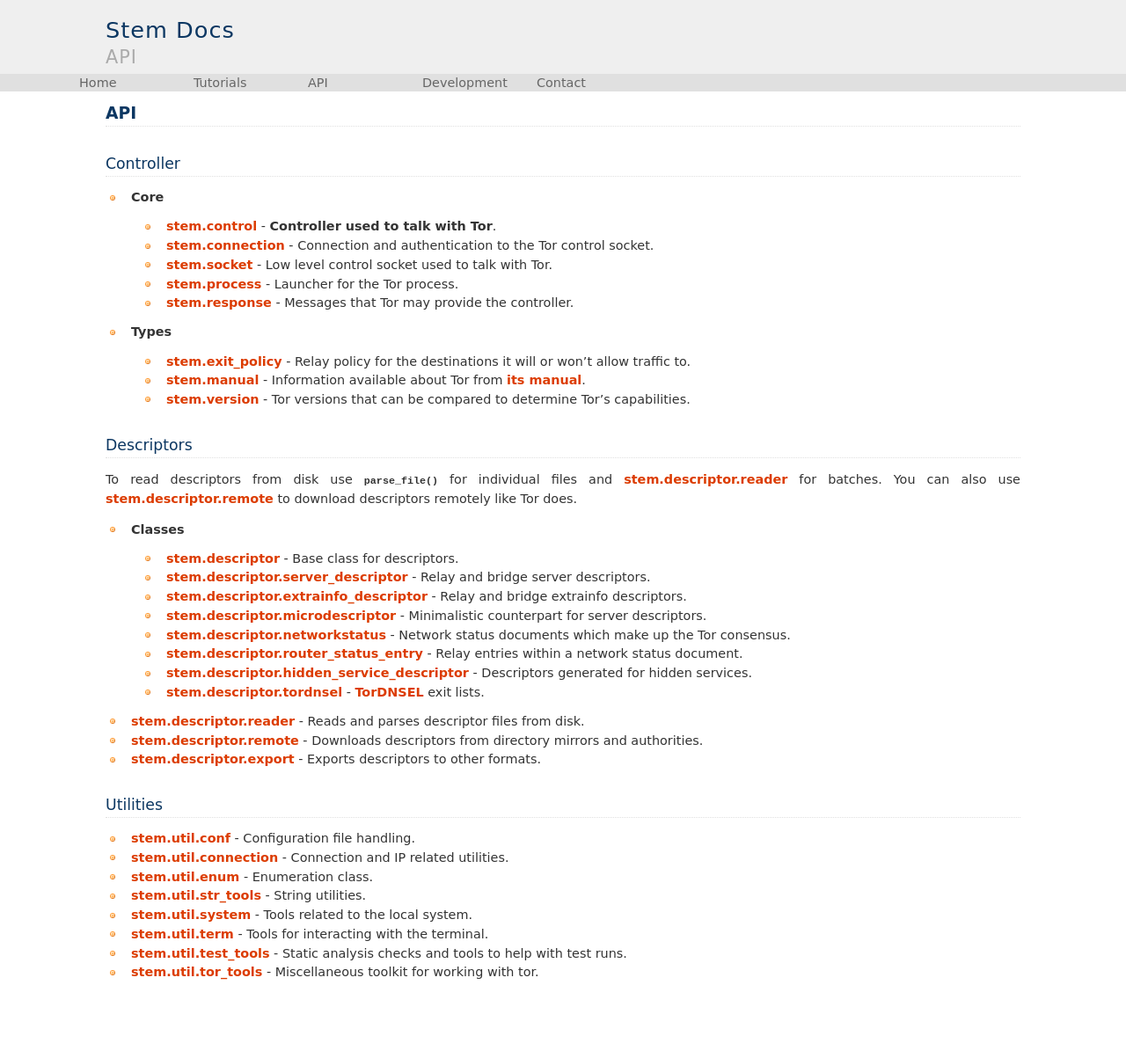
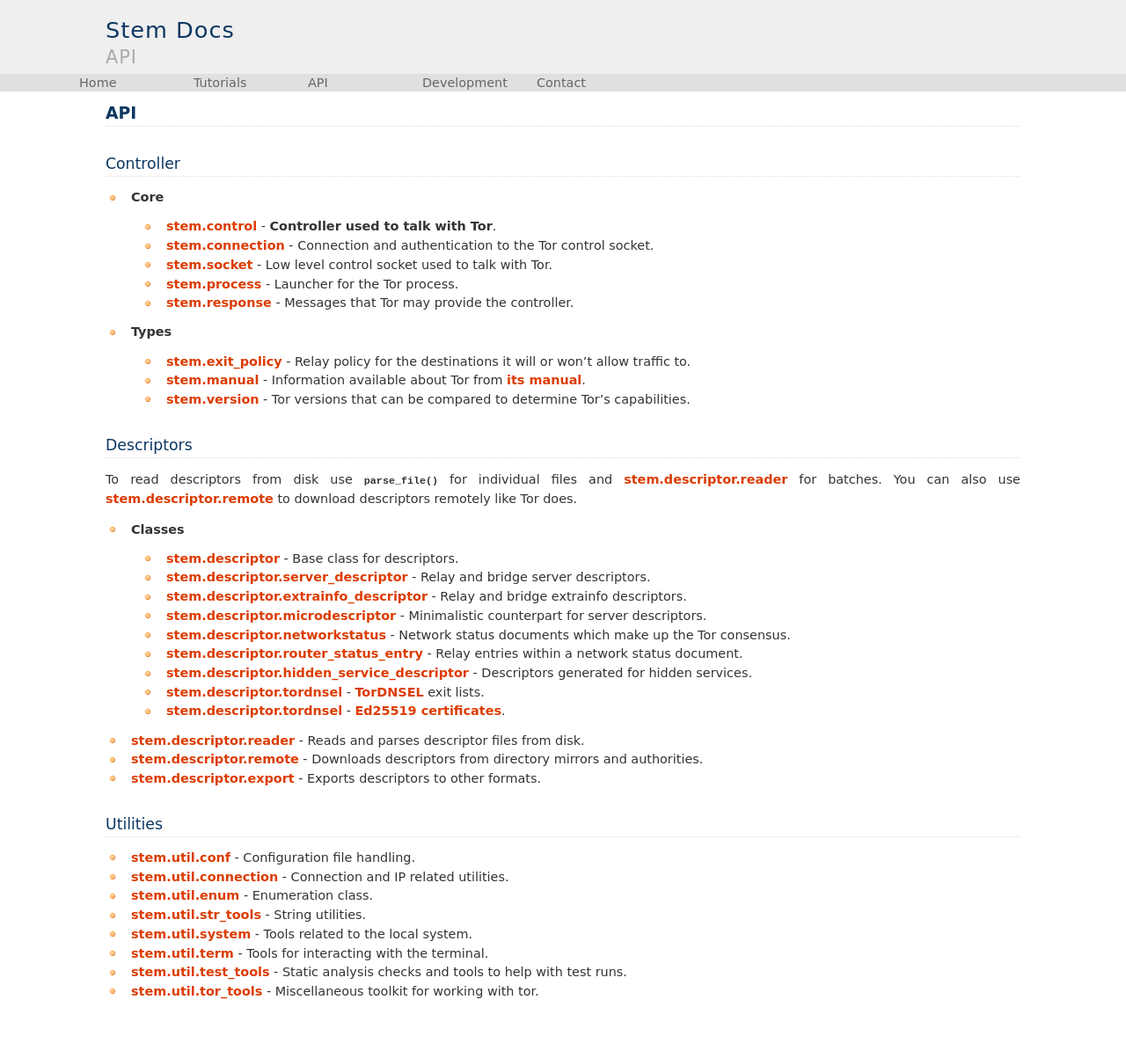
Before and after one commit to torproject/stem, a Sphinx documentation site: the page built from docs/api.rst, in a window 1280 px wide. Shown: the whole page at 88% size. Built offline with Sphinx 7.4.7, drawn with Linux system fonts in a browser that asks for light colours; before the commit the page ends 1181 px from its top, so only the background shows below that.

Commit message:
Note ed25519 certificate support on our site

```diff
--- a/docs/api.rst
+++ b/docs/api.rst
@@ -37,6 +37,7 @@
  * `stem.descriptor.router_status_entry <api/descriptor/router_status_entry.html>`_ - Relay entries within a network status document.
  * `stem.descriptor.hidden_service_descriptor <api/descriptor/hidden_service_descriptor.html>`_ - Descriptors generated for hidden services.
  * `stem.descriptor.tordnsel <api/descriptor/tordnsel.html>`_ - `TorDNSEL <https://www.torproject.org/projects/tordnsel.html.en>`_ exit lists.
+ * `stem.descriptor.tordnsel <api/descriptor/certificate.html>`_ - `Ed25519 certificates <https://gitweb.torproject.org/torspec.git/tree/cert-spec.txt>`_.
 
 * `stem.descriptor.reader <api/descriptor/reader.html>`_ - Reads and parses descriptor files from disk.
 * `stem.descriptor.remote <api/descriptor/remote.html>`_ - Downloads descriptors from directory mirrors and authorities.
--- /dev/null
+++ b/docs/api/descriptor/certificate.rst
@@ -0,0 +1,4 @@
+Certificate
+===========
+
+.. automodule:: stem.descriptor.certificate
--- a/docs/change_log.rst
+++ b/docs/change_log.rst
@@ -51,6 +51,7 @@
 
  * **Descriptors**
 
+  * Support and validation for `ed25519 certificates <api/descriptor/certificate.html>`_ (`spec <https://gitweb.torproject.org/torspec.git/tree/cert-spec.txt>`_, :trac:`21558`)
   * Moved from the deprecated `pycrypto <https://www.dlitz.net/software/pycrypto/>`_ module to `cryptography <https://pypi.python.org/pypi/cryptography>`_ for validating signatures (:trac:`21086`)
   * Sped descriptor reading by ~25% by deferring defaulting when validating
   * Support for protocol descriptor fields (:spec:`eb4fb3c`)
--- a/docs/contents.rst
+++ b/docs/contents.rst
@@ -37,6 +37,7 @@
    api/manual
    api/version
 
+   api/descriptor/certificate
    api/descriptor/descriptor
    api/descriptor/server_descriptor
    api/descriptor/extrainfo_descriptor
```
